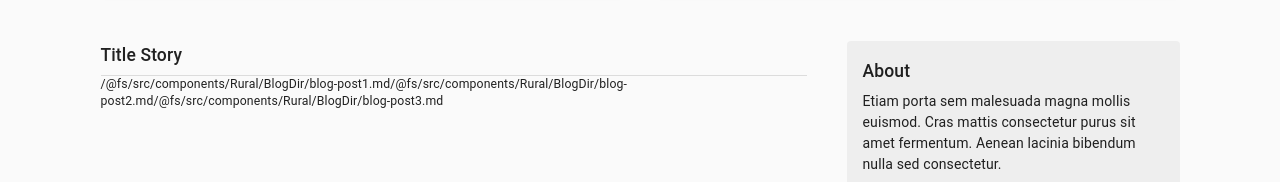
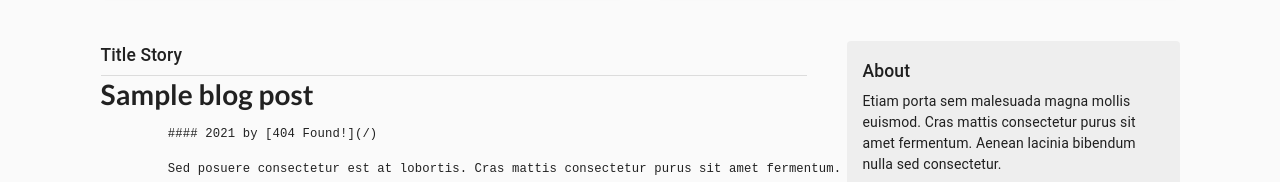
Before and after one commit to Avitrya/Rural, a React (Create React App) app: page /blog in a window 1280 px wide. Shown: the part 524-706 px from the top of the page. Built offline with nearby package versions, Linux system fonts and the light colour scheme.

Commit message:
Markdown display

```diff
--- a/src/components/Rural/BlogDir/Main.js
+++ b/src/components/Rural/BlogDir/Main.js
@@ -5,6 +5,7 @@ import Grid from '@material-ui/core/Grid';
 import Typography from '@material-ui/core/Typography';
 import Divider from '@material-ui/core/Divider';
 import Markdown from './Markdown';
+import post1 from './blog-post.1.md';
 
 const useStyles = makeStyles((theme) => ({
   markdown: {
@@ -16,21 +17,67 @@ const useStyles = makeStyles((theme) => ({
 export default function Main(props) {
   const classes = useStyles();
   const { posts, title } = props;
+  console.log(props);
 
+const str = `# Sample blog post
+
+             #### 2021 by [404 Found!](/)
+
+             Sed posuere consectetur est at lobortis. Cras mattis consectetur purus sit amet fermentum.
+
+             Cum sociis natoque penatibus et magnis dis parturient montes, nascetur ridiculus mus.
+             Aenean eu leo quam. Pellentesque ornare sem lacinia quam venenatis vestibulum.
+             Sed posuere consectetur est at lobortis. Cras mattis consectetur purus sit amet fermentum.
+
+             Curabitur blandit tempus porttitor. **Nullam quis risus eget urna mollis** ornare vel eu leo.
+             Nullam id dolor id nibh ultricies vehicula ut id elit.
+
+             Etiam porta sem malesuada magna mollis euismod. Cras mattis consectetur purus sit amet fermentum.
+             Aenean lacinia bibendum nulla sed consectetur.
+
+             ## Heading
+
+             Vivamus sagittis lacus vel augue laoreet rutrum faucibus dolor auctor.
+             Duis mollis, est non commodo luctus, nisi erat porttitor ligula, eget lacinia odio sem nec elit.
+             Morbi leo risus, porta ac consectetur ac, vestibulum at eros.
+
+             ### Sub-heading
+
+             Cum sociis natoque penatibus et magnis dis parturient montes, nascetur ridiculus mus.
+
+             ### Sub-heading
+
+             Cum sociis natoque penatibus et magnis dis parturient montes, nascetur ridiculus mus.
+             Aenean lacinia bibendum nulla sed consectetur. Etiam porta sem malesuada magna mollis euismod.
+             Fusce dapibus, tellus ac cursus commodo, tortor mauris condimentum nibh, ut fermentum massa justo
+             sit amet risus.
+
+             - Praesent commodo cursus magna, vel scelerisque nisl consectetur et.
+             - Donec id elit non mi porta gravida at eget metus.
+             - Nulla vitae elit libero, a pharetra augue.
+
+             Donec ullamcorper nulla non metus auctor fringilla. Nulla vitae elit libero, a pharetra augue.
+
+             1.  Vestibulum id ligula porta felis euismod semper.
+             2.  Cum sociis natoque penatibus et magnis dis parturient montes, nascetur ridiculus mus.
+             3.  Maecenas sed diam eget risus varius blandit sit amet non magna.
+
+             Cras mattis consectetur purus sit amet fermentum. Sed posuere consectetur est at lobortis.`
   return (
+
     <Grid item xs={12} md={8}>
       <Typography variant="h6" gutterBottom>
         {title}
       </Typography>
       <Divider />
-      {posts.map((post) => (
-        <Markdown className={classes.markdown} key={post.substring(0, 40)}>
-          {post}
-        </Markdown>
-      ))}
+        <Markdown options={{ wrapper: 'article' }}>
+          {str}
+        </Markdown>;
     </Grid>
   );
 }
+
+
 
 Main.propTypes = {
   posts: PropTypes.array,
--- a/src/components/Rural/BlogDir/Markdown.js
+++ b/src/components/Rural/BlogDir/Markdown.js
@@ -38,5 +38,6 @@ const options = {
 };
 
 export default function Markdown(props) {
+  console.log(props);
   return <ReactMarkdown options={options} {...props} />;
 }
```
Also changed, not shown: src/components/Rural/Blog.js (+12 -4 lines), src/components/Rural/.d.js (added), src/components/Rural/BlogDir/blog-post.1.md (renamed from src/components/Rural/BlogDir/blog-post1.md), src/components/Rural/BlogDir/blog-post.2.md (renamed from src/components/Rural/BlogDir/blog-post2.md), src/components/Rural/BlogDir/blog-post.3.md (renamed from src/components/Rural/BlogDir/blog-post3.md).
